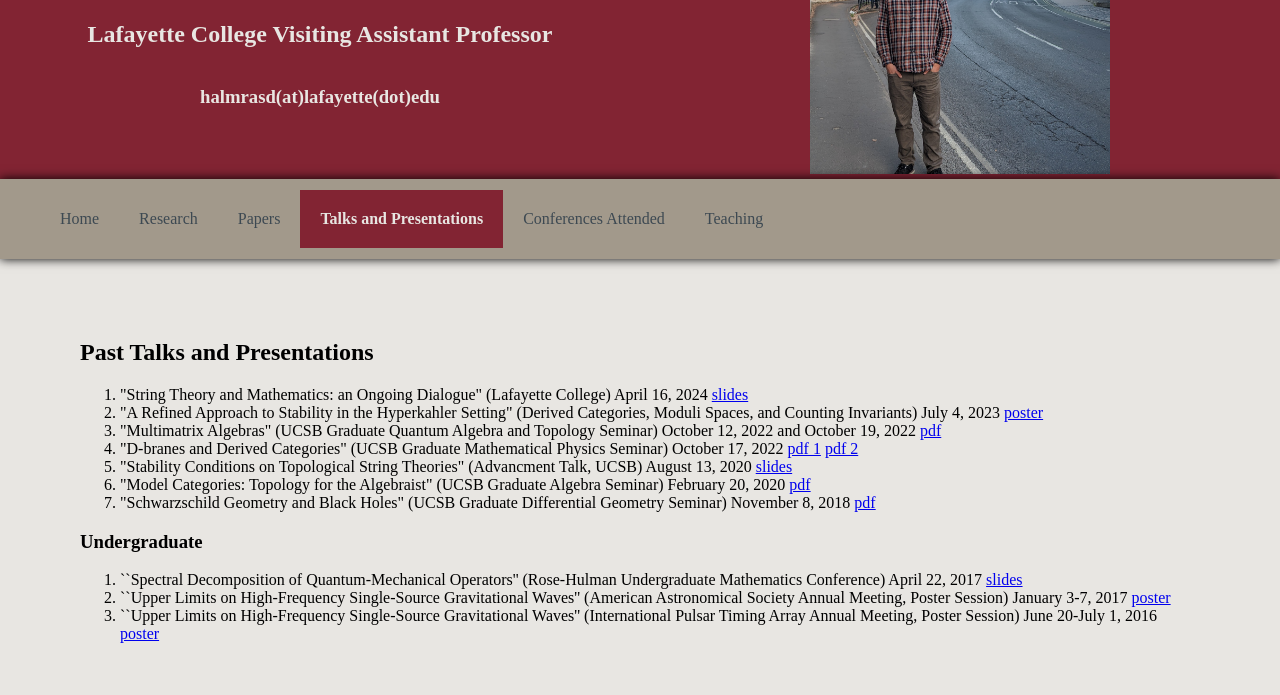
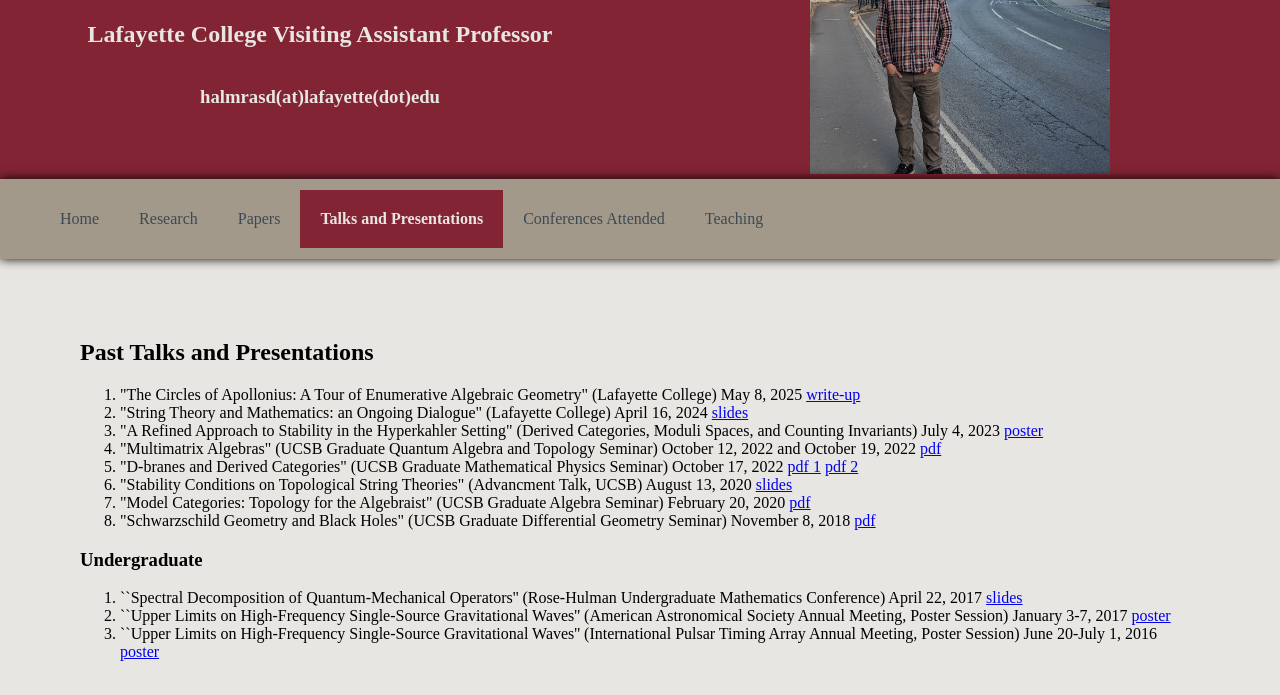
Before and after one commit to DanielHalmrast/DanielHalmrast.github.io, a plain HTML site: page talks.html in a window 1280 px wide. Shown: the part 131-826 px from the top of the page. Drawn offline with nearby package versions, Linux system fonts and the light colour scheme.

Commit message:
added talk

```diff
--- a/talks.html
+++ b/talks.html
@@ -26,6 +26,10 @@
 <div class="content">
                 <h2> Past Talks and Presentations</h2>
                 <ol>
+                    <li> "The Circles of Apollonius: A Tour of Enumerative
+                        Algebraic Geometry"
+                        (Lafayette College) May 8, 2025
+                        <a href=resources/circlesApollonius.pdf>write-up</a>
                     <li>
                         "String Theory and Mathematics: an Ongoing Dialogue"
                         (Lafayette College) April 16, 2024
```
Also changed, not shown: 1 other file.
